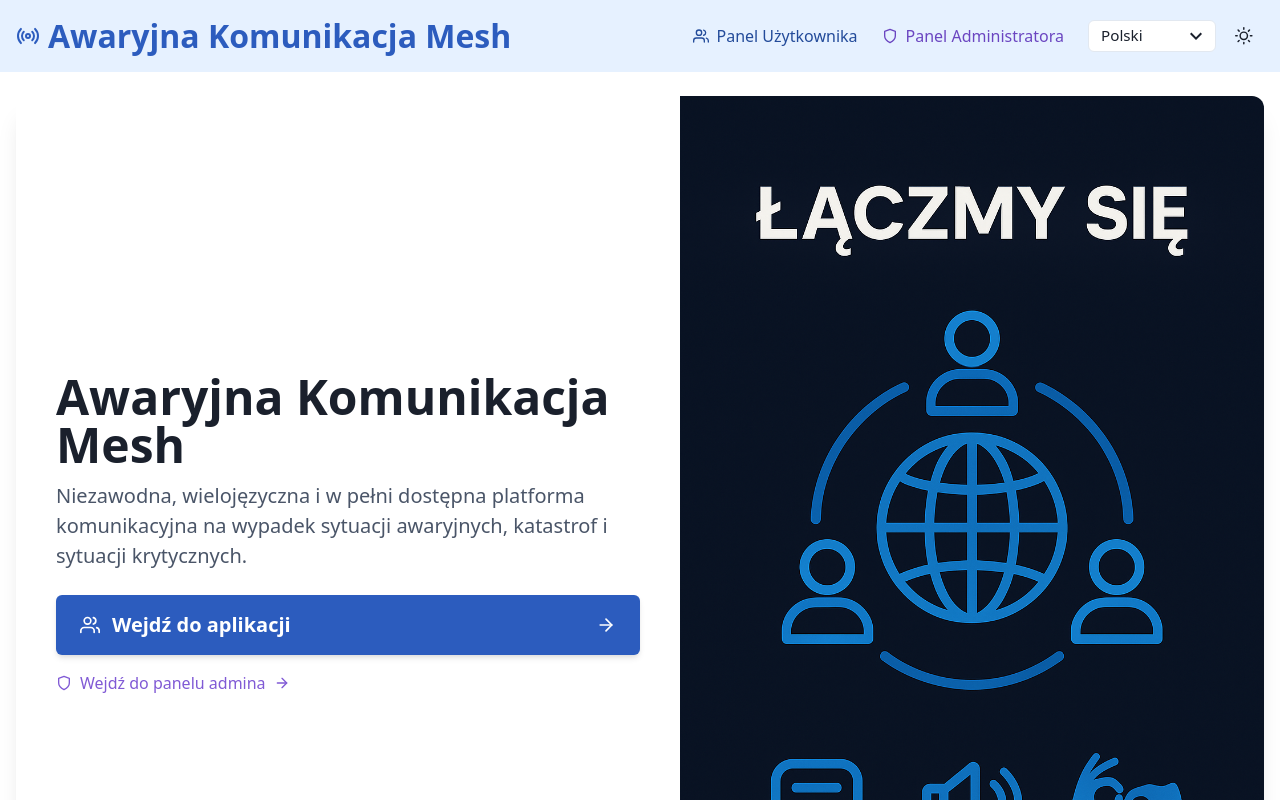
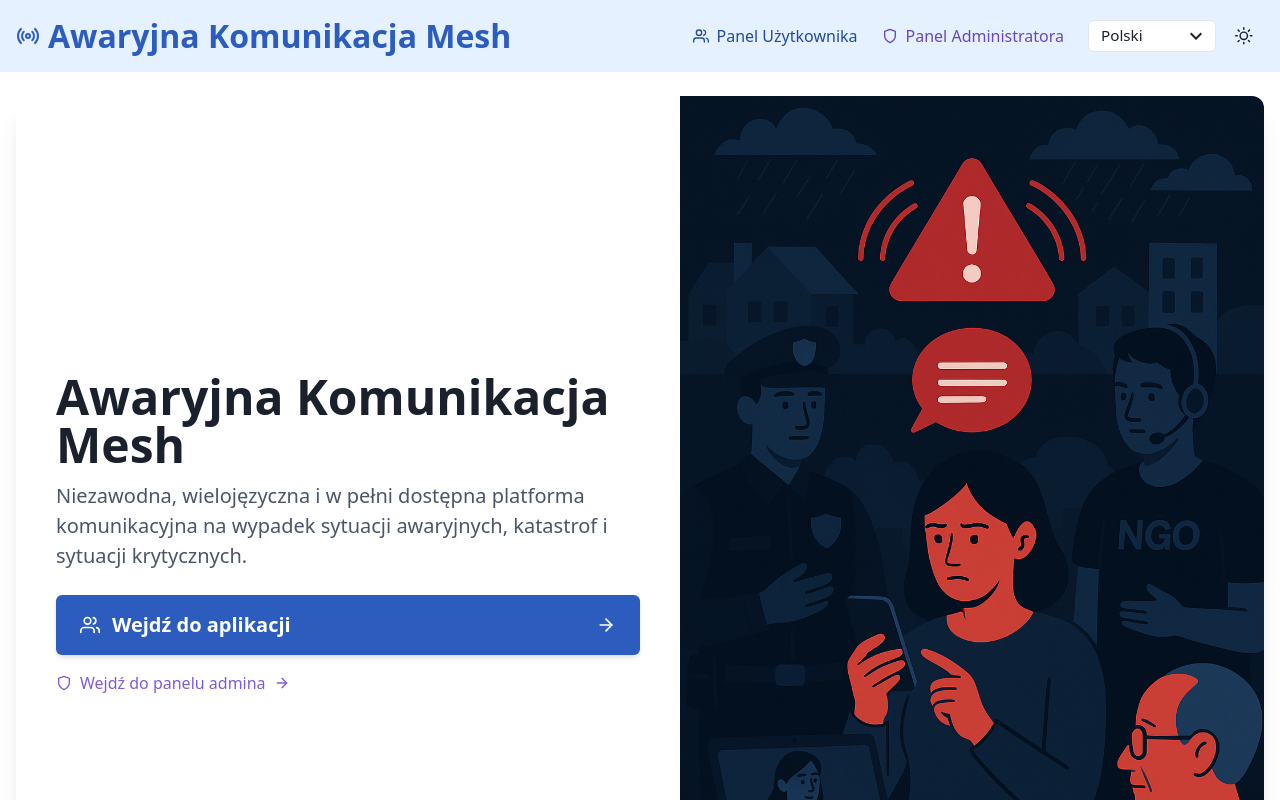
Before and after one commit to cymmGithub/meshtastic-web-app, a React (Create React App) app: page / in a window 1280 px wide. Shown: the top 800 px of the page. Built offline with nearby package versions, Linux system fonts and the light colour scheme.

Commit message:
replace hero photo with another one

```diff
--- a/src/pages/LandingPage/index.js
+++ b/src/pages/LandingPage/index.js
@@ -98,7 +98,7 @@ const LandingPage = () => {
 
       {/* Main content */}
       <Container maxW="container.xl" py={6} px={4}>
-        {/* Hero section with image on right and text on left (desktop) */}
+        {/* Hero section with image on top for mobile, side-by-side on desktop */}
         <Flex
           direction={{ base: "column", lg: "row" }}
           mb={10}
@@ -107,13 +107,35 @@ const LandingPage = () => {
           boxShadow="xl"
           bg={cardBgColor}
         >
-          {/* Left side - Text content */}
+          {/* Order is reversed on mobile: image first, then text */}
+
+          {/* Image (top on mobile, right on desktop) */}
+          <Box
+            flex={{ lg: 1 }}
+            h={{ base: "250px", md: "300px", lg: "auto" }}
+            position="relative"
+            order={{ base: 1, lg: 2 }}
+          >
+            <Image
+              src="/main-photo.png"
+              alt={
+                t("heroImageAlt") ||
+                "People connected in a communication network"
+              }
+              objectFit="cover"
+              w="100%"
+              h="100%"
+            />
+          </Box>
+
+          {/* Text content (below image on mobile, left on desktop) */}
           <Flex
             direction="column"
             justify="center"
             p={{ base: 6, md: 10 }}
             flex={{ lg: 1 }}
             zIndex={2}
+            order={{ base: 2, lg: 1 }}
           >
             <Heading
               as="h2"
@@ -181,24 +203,6 @@ const LandingPage = () => {
               <Icon as={FiArrowRight} boxSize={4} ml={2} />
             </Flex>
           </Flex>
-
-          {/* Right side - Image (stacked on mobile, side-by-side on desktop) */}
-          <Box
-            flex={{ lg: 1 }}
-            h={{ base: "250px", md: "300px", lg: "auto" }}
-            position="relative"
-          >
-            <Image
-              src="/landing-img.png"
-              alt={
-                t("heroImageAlt") ||
-                "People connected in a communication network"
-              }
-              objectFit="cover"
-              w="100%"
-              h="100%"
-            />
-          </Box>
         </Flex>
 
         {/* VStack for the rest of the content */}
```
Also changed, not shown: public/main-photo.png (added).
